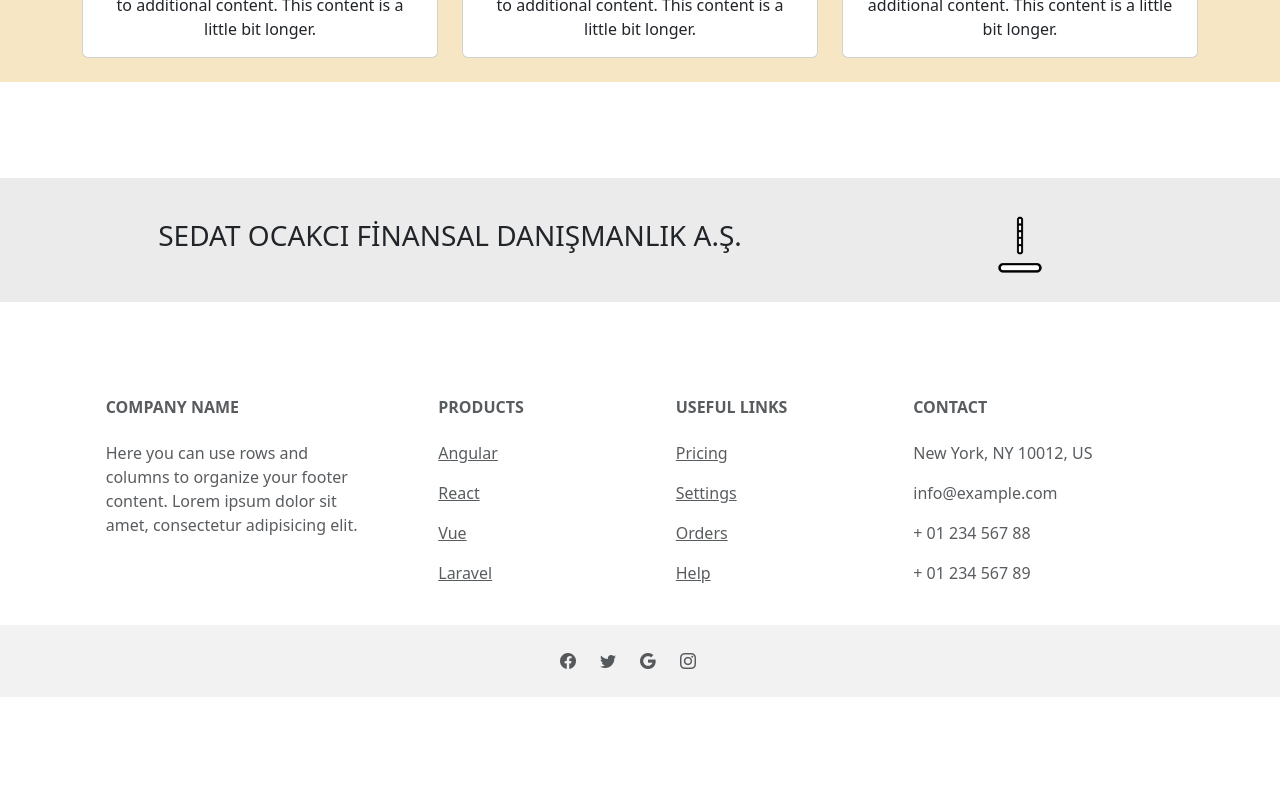
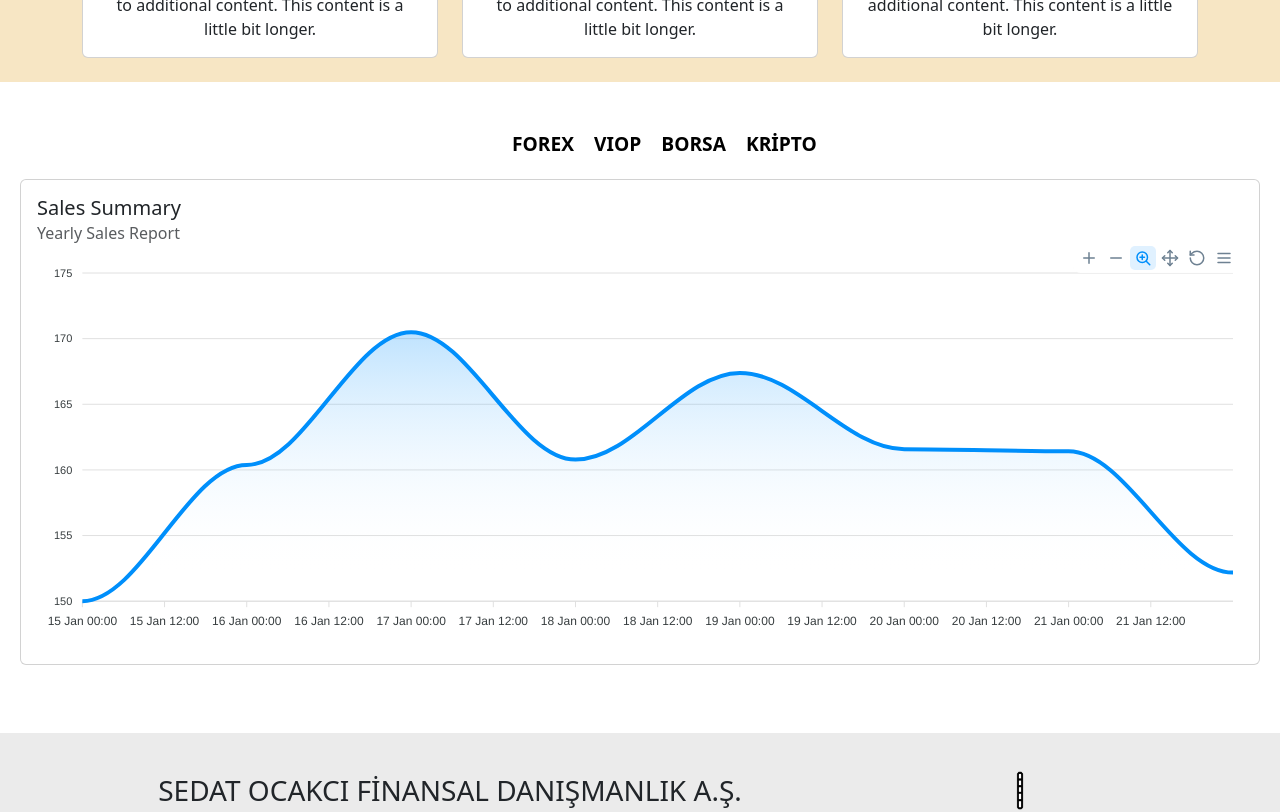
Before and after one commit to seymanurcurukcu/Client-SOFD, a React (Vite) app: page / in a window 1280 px wide. Shown: the part 1040-1852 px from the top of the page. Before the commit the page ends 1737 px from the top, so only its background shows below. Built offline with nearby package versions, Linux system fonts and the light colour scheme.

Commit message:
currency chart added

```diff
--- a/package.json
+++ b/package.json
@@ -12,13 +12,16 @@
   "dependencies": {
     "bootstrap": "^5.3.0",
     "bootstrap-icons": "^1.10.5",
+    "canvasjs-react-charts": "^1.0.5",
     "localforage": "^1.10.0",
     "match-sorter": "^6.3.1",
     "react": "^18.2.0",
+    "react-apexcharts": "^1.4.0",
     "react-bootstrap": "^2.8.0",
     "react-bootstrap-icons": "^1.10.3",
     "react-dom": "^18.2.0",
     "react-router-dom": "^6.14.1",
+    "reactstrap": "^9.2.0",
     "sort-by": "^1.2.0"
   },
   "devDependencies": {
--- /dev/null
+++ b/src/components/graphcontent/ChartsButtons.jsx
@@ -0,0 +1,26 @@
+import React, { useState, useEffect } from 'react';
+import './graphcontent.css'
+import Graphcontent from './Graphcontent';
+
+const ChartsButtons = () => {
+     const [type,setType]=useState(0);
+     const handleClick=(e)=>{
+       setType(e.target.value);
+     }
+    return (
+
+     <>
+
+       <div className="button-container">
+            <button className="row-mmMarkets-button active" value={0} onClick={(e) => handleClick(e)}>FOREX</button>
+            <button className="row-mmMarkets-button" value={1} onClick={(e) => handleClick(e)}>VIOP</button>
+            <button className="row-mmMarkets-button" value={2} onClick={(e) => handleClick(e)}>BORSA</button>
+            <button className="row-mmMarkets-button" value={3} onClick={(e) => handleClick(e)}>KRİPTO</button>
+        </div>
+      <Graphcontent type={type}/>
+      </>
+
+    )
+}
+
+export default ChartsButtons
--- /dev/null
+++ b/src/components/graphcontent/Graphcontent.jsx
@@ -0,0 +1,107 @@
+import React, { useState, useEffect } from 'react';
+import './graphcontent.css'
+import {CanvasJSChart} from 'canvasjs-react-charts'
+import { Card, CardBody, CardSubtitle, CardTitle } from "reactstrap";
+import { Container, Row,Col } from 'react-bootstrap';
+import Chart from "react-apexcharts";
+const Graphcontent = ({type}) => {
+
+
+    const chartoptions = {
+        series: [{
+            name: 'Dolar',
+
+            data: [{x:"Sun Jan15 2017",y:150000000},
+                {x:"Mon Jan 16 2017",y:160379978},
+                {x:"Tue Jan 17 2017",y:170493749},
+                {x:"Wed Jan 18 2017",y:160785250},
+                {x:"Thu Jan 19 2017",y:167391904},
+                {x:"Fri Jan 20 2017",y:161576838},
+                {x:"Sat Jan 21 2017",y:161413854},
+                {x:"Sun Jan 22 2017",y:152177211},
+            ]
+
+          }],
+          options: {
+            chart: {
+              type: 'area',
+              stacked: false,
+              height: 350,
+              zoom: {
+                type: 'x',
+                enabled: true,
+                autoScaleYaxis: true
+              },
+              toolbar: {
+                autoSelected: 'zoom'
+              }
+            },
+            dataLabels: {
+              enabled: false
+            },
+            markers: {
+              size: 0,
+            },
+
+            fill: {
+              type: 'gradient',
+              gradient: {
+                shadeIntensity: 1,
+                inverseColors: false,
+                opacityFrom: 0.5,
+                opacityTo: 0,
+                stops: [0, 90, 100]
+              },
+            },
+            yaxis: {
+              labels: {
+                formatter: function (val) {
+                  return (val / 1000000).toFixed(0);
+                },
+              },
+
+            },
+            xaxis: {
+              type: 'datetime',
+            },
+            tooltip: {
+              shared: false,
+              y: {
+                formatter: function (val) {
+                  return (val / 1000000).toFixed(0)
+                }
+              }
+            }
+          },
+
+
+        };
+
+
+
+    return (
+
+
+       <div className='container_charts'>
+
+        <Card>
+      <CardBody>
+        <CardTitle tag="h5">Sales Summary</CardTitle>
+        <CardSubtitle className="text-muted" tag="h6">
+          Yearly Sales Report
+        </CardSubtitle>
+        <Chart
+          type="area"
+          width="100%"
+          height="390"
+          options={chartoptions.options}
+          series={chartoptions.series}
+        ></Chart>
+      </CardBody>
+    </Card>
+       </div>
+
+    )
+}
+
+export default Graphcontent
--- /dev/null
+++ b/src/components/graphcontent/graphcontent.css
@@ -0,0 +1,27 @@
+.button-container {
+    display: flex;
+    margin-left: 40%;
+    margin-right: 40%;
+    margin-bottom: 20px;
+  }
+
+.row-mmMarkets-button{
+    margin-right: 20px;
+    background-color: transparent;
+    border: none;
+    padding: 0;
+    font-size: inherit;
+    cursor: pointer;
+    font-size: 1.2em;
+    font-weight: 600;
+}
+.row-mmMarkets-button:hover{
+   color: blue;
+}
+.row-mmMarkets-button:active{
+    color: blue;
+ }
+.container_charts{
+
+    margin: 20px;
+}
--- a/src/pages/home/Home.jsx
+++ b/src/pages/home/Home.jsx
@@ -2,8 +2,10 @@ import React from 'react'
 import Content1 from '../../components/content1/Content1';
 import Content2 from '../../components/content2/Content2';
 import Content3 from '../../components/content3/Content3';
+import ChartsButtons from '../../components/graphcontent/ChartsButtons';
 
 const Home = () => {
+
   return (
     <>
       <div className='mb-4'>
@@ -11,6 +13,9 @@ const Home = () => {
       </div>
       <div className='py-4'>
         <Content2 />
+      </div>
+      <div>
+        <ChartsButtons/>
       </div>
       <div className='py-4'>
         <Content3 />
```
Also changed, not shown: 1 other file (tests, documents, lock files or other folders).
